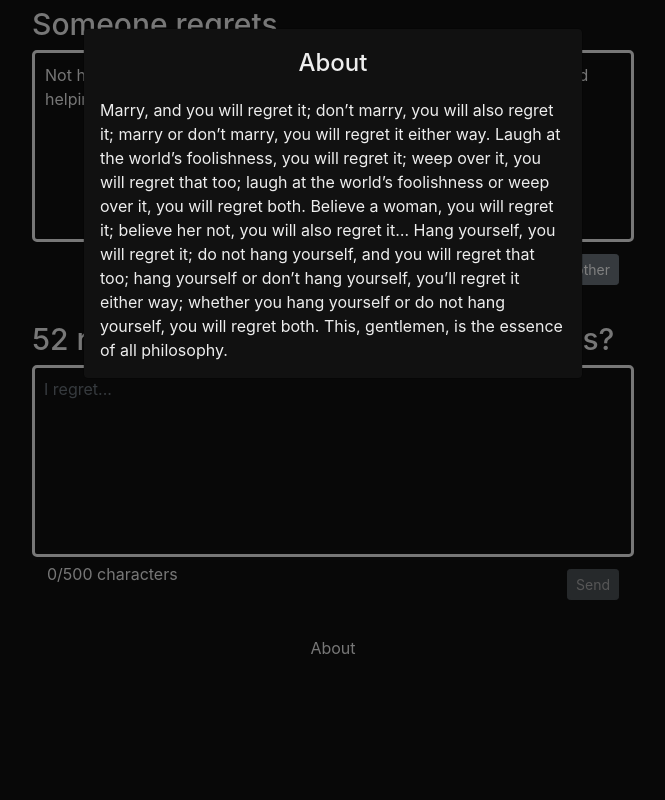
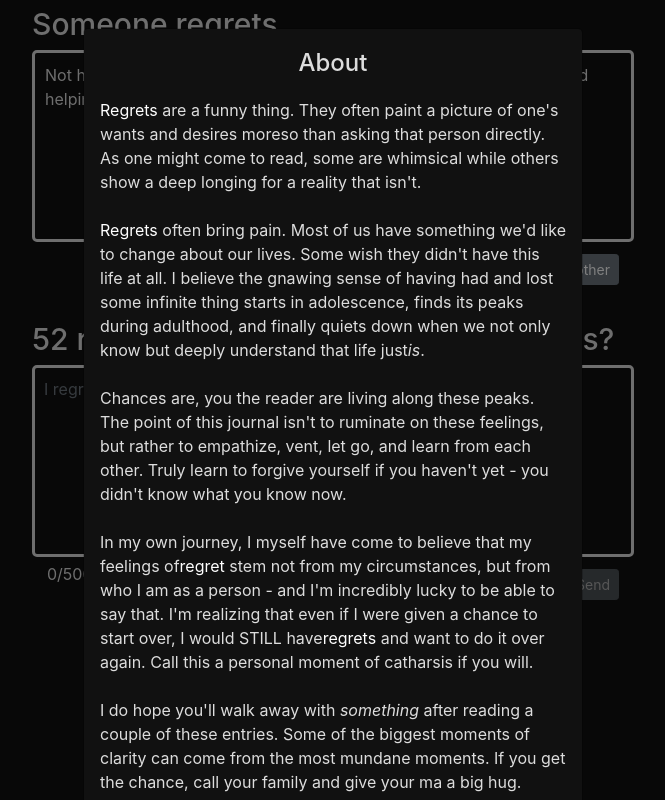
Before and after one commit to jkgh20/life-regrets-frontend, a React (Create React App) app: page / in a window 1280 px wide. Both pictures are taken after a click on the element "About". Shown: the whole page, without its empty margins (307-972 px from the left). Built offline with nearby package versions, Linux system fonts and the light colour scheme; no server answers.

Commit message:
Finish About text

```diff
--- a/src/About.js
+++ b/src/About.js
@@ -11,7 +11,38 @@ function About(props) {
       </Modal.Header>
 
       <Modal.Body>
-        Marry, and you will regret it; don’t marry, you will also regret it; marry or don’t marry, you will regret it either way. Laugh at the world’s foolishness, you will regret it; weep over it, you will regret that too; laugh at the world’s foolishness or weep over it, you will regret both. Believe a woman, you will regret it; believe her not, you will also regret it… Hang yourself, you will regret it; do not hang yourself, and you will regret that too; hang yourself or don’t hang yourself, you’ll regret it either way; whether you hang yourself or do not hang yourself, you will regret both. This, gentlemen, is the essence of all philosophy.
+<span className="regret-word">Regrets</span> are a funny thing. They often paint
+a picture of one's wants and desires moreso than asking that person directly.
+As one might come to read, some are whimsical while others show a deep longing
+for a reality that isn't.
+<br />
+<br />
+<span className="regret-word">Regrets</span> often bring pain. Most of us have
+something we'd like to change about our lives. Some wish they didn't have this
+life at all. I believe the gnawing sense of having had and lost some infinite
+thing starts in adolescence, finds its peaks during adulthood, and finally
+quiets down when we not only know but deeply understand that life just
+<em>is</em>.
+<br />
+<br />
+Chances are, you the reader are living along these peaks. The point of this
+journal isn't to ruminate on these feelings, but rather to empathize, vent, let
+go, and learn from each other. Truly learn to forgive yourself if you haven't
+yet - you didn't know what you know now.
+<br />
+<br />
+In my own journey, I myself have come to believe that my feelings of
+<span className="regret-word">regret</span> stem not from my circumstances, but
+from who I am as a person - and I'm incredibly lucky to be able to say that. I'm
+realizing that even if I were given a chance to start over, I would STILL have
+<span className="regret-word">regrets</span> and want to do it over again. Call
+this a personal moment of catharsis if you will.
+<br />
+<br />
+I do hope you'll walk away with <em>something</em> after reading a couple of
+these entries. Some of the biggest moments of clarity can come from the most
+mundane moments. If you get the chance, call your family and give your ma a big
+hug.
       </Modal.Body>
     </Modal>
   );
--- a/src/App.css
+++ b/src/App.css
@@ -1,6 +1,6 @@
 :root {
   --black: #111;
-  --white: #eee;
+  --white: #ddd;
   --vertical-edge-spacing: 6px;
 }
 
@@ -166,3 +166,7 @@
   border-bottom-color: var(--black);
   padding-bottom: 0px;
 }
+
+.regret-word {
+  color: #fff;
+}
```
